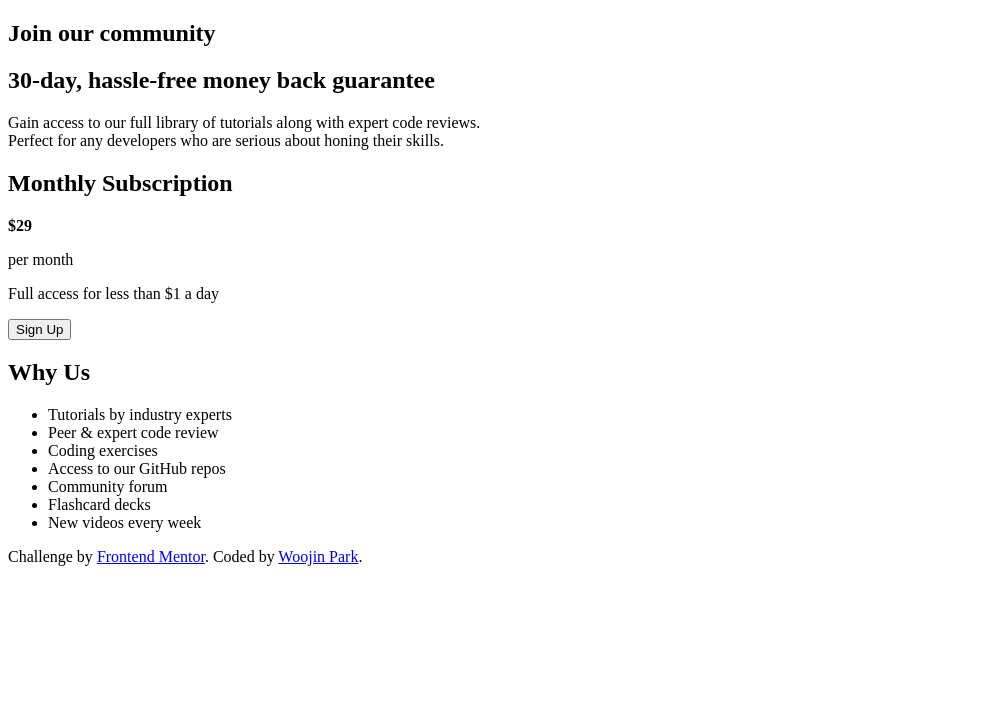
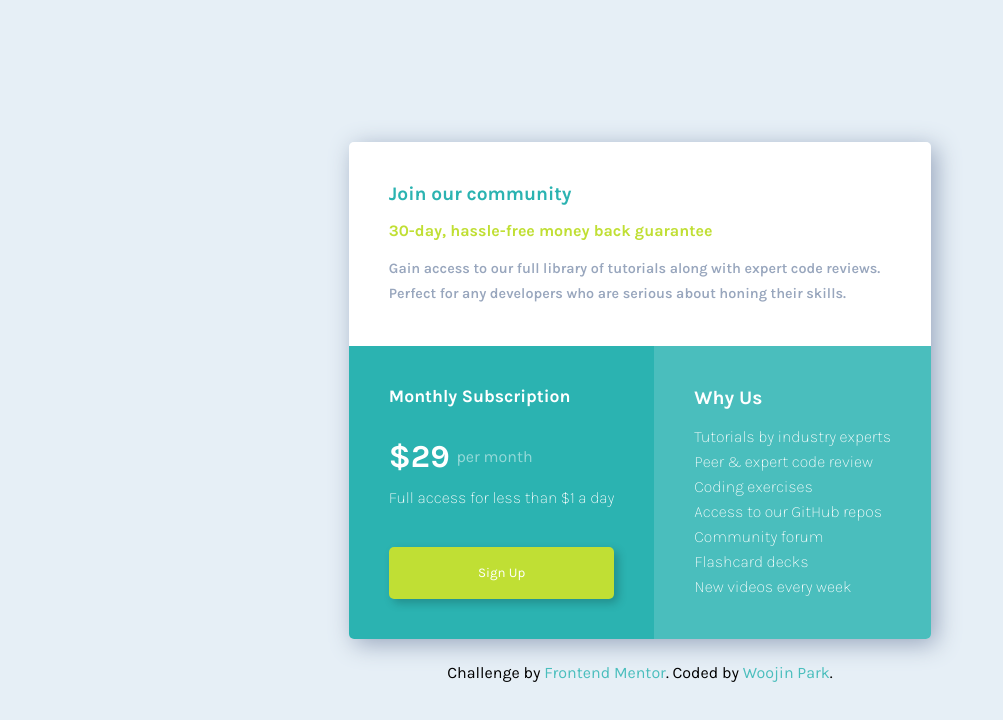
Before and after one commit to WoojinParkSoftware/Single_price_grid, a plain HTML site: page index.html in a window 1280 px wide. Shown: the whole page, without its empty margins (0-1003 px from the left). Drawn offline with Linux system fonts and the light colour scheme; the site is published under a folder, as on GitHub Pages, so addresses that start at the root find nothing.

Commit message:
:lipstick: update UI

```diff
--- a/index.html
+++ b/index.html
@@ -1,26 +1,30 @@
 <!DOCTYPE html>
 <html lang="en">
+  <head>
+    <meta charset="UTF-8" />
+    <meta name="viewport" content="width=device-width, initial-scale=1.0" />
 
-<head>
-  <meta charset="UTF-8">
-  <meta name="viewport" content="width=device-width, initial-scale=1.0">
-  <!-- displays site properly based on user's device -->
-
-  <link rel="icon" type="image/png" sizes="32x32" href="./images/favicon-32x32.png">
-  <link rel="stylesheet" href="/style.css">
+    <link
+      rel="icon"
+      type="image/png"
+      sizes="32x32"
+      href="images/favicon-32x32.png"
+    />
+    <link rel="stylesheet" href="style.css" />
     <title>Frontend Mentor | Single Price Grid Component</title>
-
   </head>
 
   <body>
     <main class="content">
-
       <section class="section-top">
         <h1 class="header">Join our community</h1>
         <h2 class="subheader">30-day, hassle-free money back guarantee</h2>
 
-      <p class="text"> Gain access to our full library of tutorials along with expert code reviews.<br>
-        Perfect for any developers who are serious about honing their skills.</p>
+        <p class="text">
+          Gain access to our full library of tutorials along with expert code
+          reviews.<br />
+          Perfect for any developers who are serious about honing their skills.
+        </p>
       </section>
 
       <section class="section-left">
@@ -31,7 +35,7 @@
           <p class="per-month">per month</p>
         </div>
 
-      <p class="left-bottom"> Full access for less than &dollar;1 a day</p>
+        <p class="left-bottom">Full access for less than &dollar;1 a day</p>
         <button class="button">Sign Up</button>
       </section>
 
@@ -48,15 +52,18 @@
           <li class="pros">New videos every week</li>
         </ul>
       </section>
-
     </main>
 
     <footer>
       <p class="attribution">
-      Challenge by <a href="https://www.frontendmentor.io?ref=challenge" target="_blank">Frontend Mentor</a>.
-      Coded by <a href="https://github.com/WoojinParkSoftware/single-price-grid.git">Woojin Park</a>.
+        Challenge by
+        <a href="https://www.frontendmentor.io?ref=challenge" target="_blank"
+          >Frontend Mentor</a
+        >. Coded by
+        <a href="https://github.com/WoojinParkSoftware/single-price-grid.git"
+          >Woojin Park</a
+        >.
       </p>
     </footer>
   </body>
-
 </html>
--- a/style.css
+++ b/style.css
@@ -55,7 +55,7 @@ body {
 .section-top {
     background-color: var(--White);
     row-gap: 1em;
-    /* gap between rows(each element) with in section */
+    /* gap between rows(each element) within section */
 }
 
 .section-top .header {
@@ -107,7 +107,7 @@ body {
 
 .left-middle {
     display: grid;
-    grid-template-columns: 25% 75%;
+    grid-template-columns: 25% 75%; /*first and second column*/
     align-items: center;
     padding: .5em 0 0;
 }
```
Lines whose indentation alone changed are shown as unchanged.
